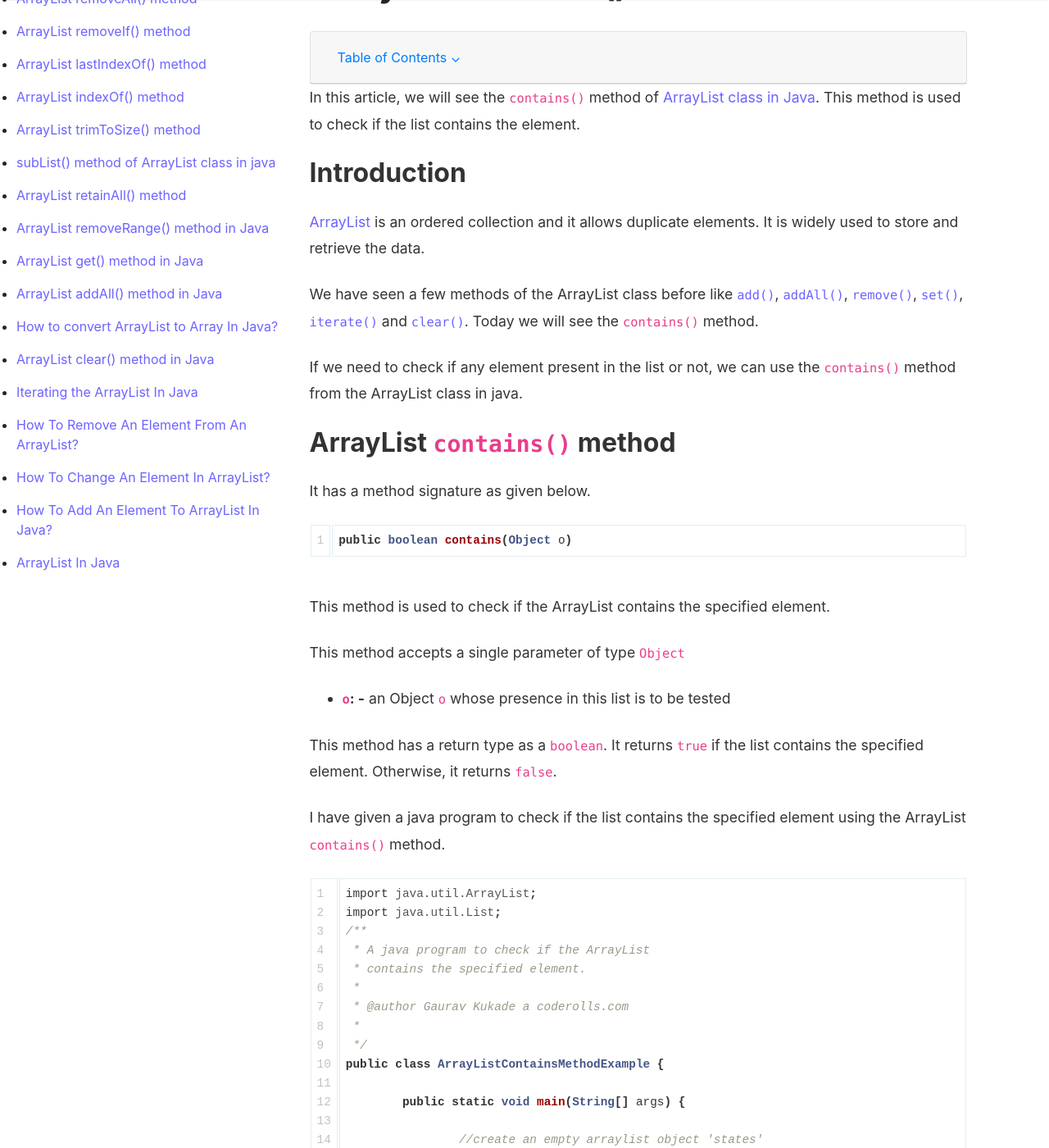
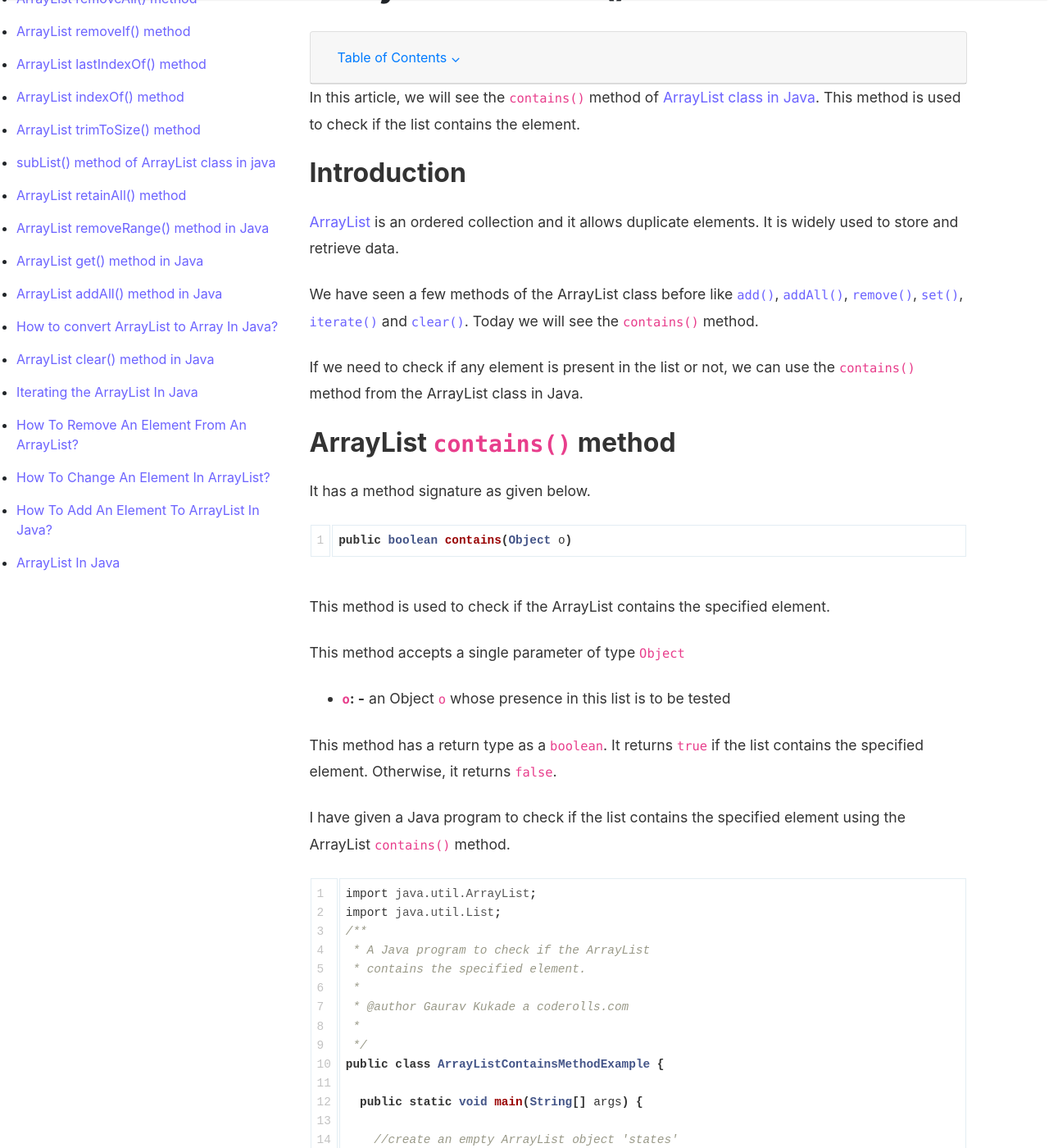
Before and after one commit to coderolls/coderolls-blog, a Jekyll site: the page built from _posts/collections/arraylist/2021-12-12-arraylist-contains-method.md, in a window 1280 px wide and 1400 px high, scrolled down 252 px. Shown: the whole window at 82% size. Built offline with Jekyll 4.4.1, drawn with Linux system fonts in a browser that asks for light colours; nearby versions of some CDN libraries; comment, search, counter and statistics services are not loaded; some of the changed text lies outside the part shown.

Commit message:
Update 2021-12-12-arraylist-contains-method.md

````diff
--- a/_posts/collections/arraylist/2021-12-12-arraylist-contains-method.md
+++ b/_posts/collections/arraylist/2021-12-12-arraylist-contains-method.md
@@ -10,11 +10,11 @@
 
 ## Introduction
 
-[ArrayList](https://coderolls.com/arraylist-in-java/)  is an ordered collection and it allows duplicate elements. It is widely used to store and retrieve the data.
+[ArrayList](https://coderolls.com/arraylist-in-java/)  is an ordered collection and it allows duplicate elements. It is widely used to store and retrieve data.
 
 We have seen a few methods of the ArrayList class before like [`add()`](https://coderolls.com/add-element-in-arraylist/), [`addAll()`](http://https://coderolls.com/arraylist-addall-method-in-java/), [`remove()`](https://coderolls.com/remove-element-from-arraylist/), [`set()`](https://coderolls.com/change-element-in-arraylist/), [`iterate()`](http://coderolls.com/iterating-the-arraylist-in-java/) and [`clear()`](http://coderolls.com/arraylist-clear-method-in-java/). Today we will see the `contains()` method.
 
-If we need to check if any element present in the list or not, we can use the `contains()` method from the ArrayList class in java.
+If we need to check if any element is present in the list or not, we can use the `contains()` method from the ArrayList class in Java.
 
 ## ArrayList `contains()` method
 
@@ -31,13 +31,13 @@
 
 This method has a return type as a `boolean`. It returns `true` if the list contains the specified element. Otherwise, it returns `false`.
 
-I have given a java program to check if the list contains the specified element using the ArrayList `contains()` method.
+I have given a Java program to check if the list contains the specified element using the ArrayList `contains()` method.
 
 ```java
 import java.util.ArrayList;
 import java.util.List;
 /**
- * A java program to check if the ArrayList
+ * A Java program to check if the ArrayList
  * contains the specified element.
  *
  * @author Gaurav Kukade a coderolls.com
@@ -90,6 +90,6 @@
 
 ---
 
-The example java program used in the above article can be found at [this GitHub repository](https://github.com/coderolls/blogpost-coding-examples/tree/main/collections/arraylist/arraylist-contains-method).
+The example Java program used in the above article can be found at [this GitHub repository](https://github.com/coderolls/blogpost-coding-examples/tree/main/collections/arraylist/arraylist-contains-method).
 
 If you know anything other than this, kindly write in the comment section below.
````
Also changed, not shown: other parts of _posts/collections/arraylist/2021-12-12-arraylist-contains-method.md (+17 -17 lines).
